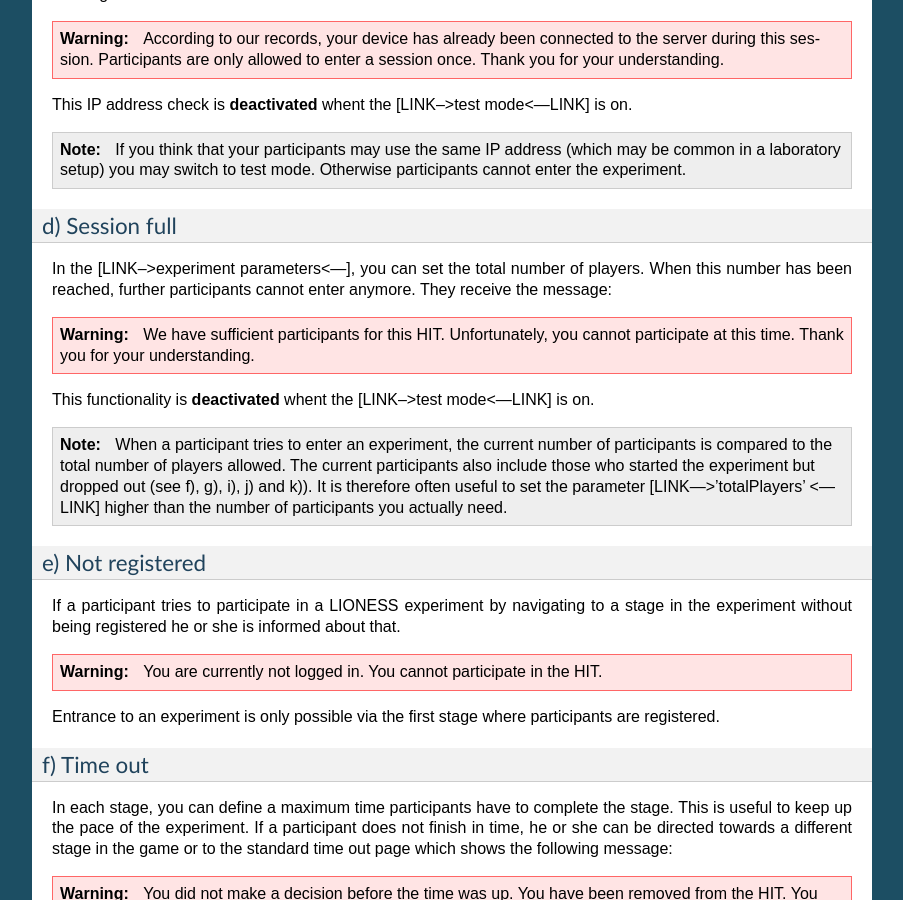
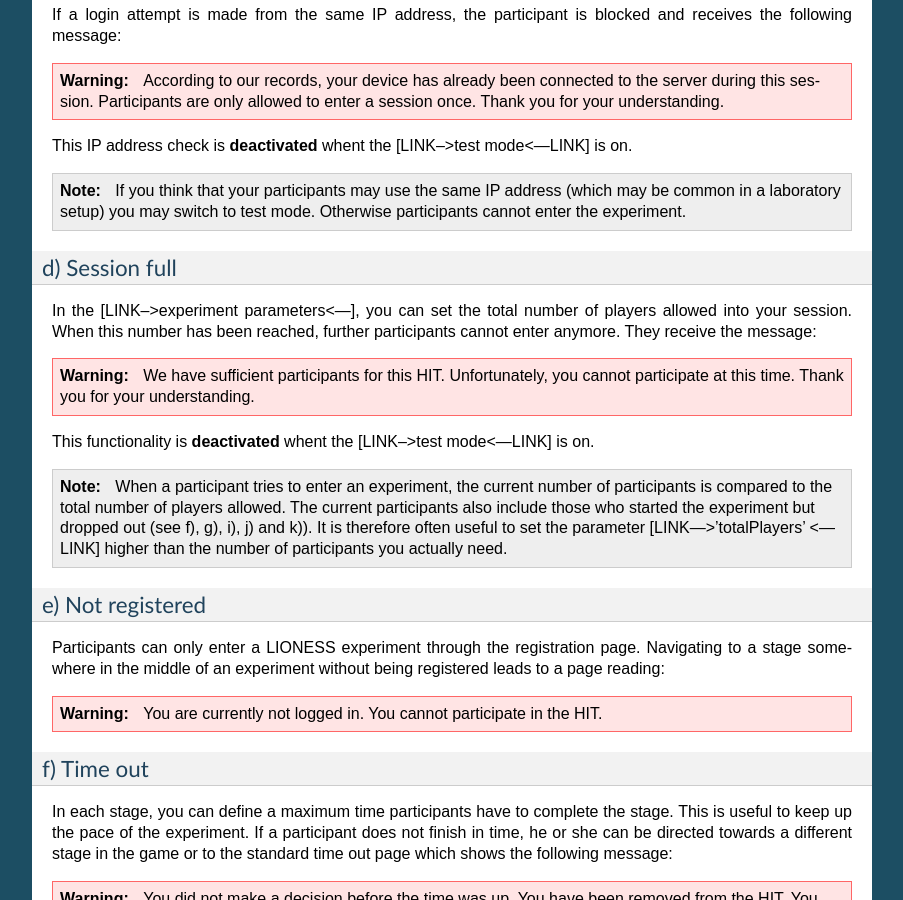
Before and after one commit to marcusgia2505/LIONESS_doc, a Sphinx documentation site: the page built from docs/03021_lionessexperiment.rst, in a window 1280 px wide and 900 px high, scrolled down 2823 px. Shown: the whole window, without its empty margins (198-1101 px from the left). Built offline with Sphinx 7.4.7, drawn with Linux system fonts in a browser that asks for light colours; some of the changed text lies outside the part shown.

Commit message:
Update 03021_lionessexperiment.rst

```diff
--- a/docs/03021_lionessexperiment.rst
+++ b/docs/03021_lionessexperiment.rst
@@ -47,7 +47,7 @@
 
 Participants can return using a different browser.
 
-.. note:: All the default messages can be edited in the [LINK--->parameter table<---LINK].
+.. note:: All default messages assume participants are recruited from Amazon MTurk. You can edit these message in the [LINK--->parameter table<---LINK], for example when you recruit your participants from elsewhere (e.g. Prolific),
 
 b) Task not active
 -------------------
@@ -75,7 +75,7 @@
 d) Session full
 ----------------
 
-In the [LINK-->experiment parameters<---], you can set the total number of players. When this number has been reached, further participants cannot enter anymore. They receive the message:
+In the [LINK-->experiment parameters<---], you can set the total number of players allowed into your session. When this number has been reached, further participants cannot enter anymore. They receive the message:
 
 .. warning:: We have sufficient participants for this HIT. Unfortunately, you cannot participate at this time. Thank you for your understanding.
 
@@ -86,11 +86,10 @@
 e) Not registered
 -------------------
 
-If a participant tries to participate in a LIONESS experiment by navigating to a stage in the experiment without being registered he or she is informed about that.
+Participants can only enter a LIONESS experiment through the registration page. Navigating to a stage somewhere in the middle of an experiment without being registered leads to a page reading:
 
 .. warning:: You are currently not logged in. You cannot participate in the HIT.
 
-Entrance to an experiment is only possible via the first stage where participants are registered.
 
 f) Time out
 -------------
```
